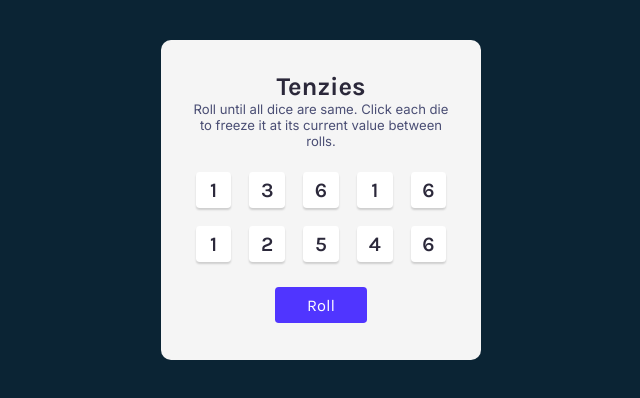
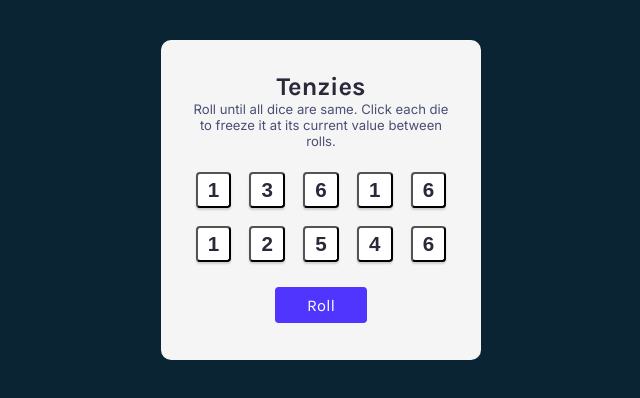
Before and after one commit to nyanxx/tenzies, a React (Vite) app: page / in a window 1280 px wide. Shown: the top 398 px of the page, without its empty margins (319-959 px from the left). Built offline with nearby package versions, Linux system fonts and the light colour scheme.

Commit message:
Done: Tenzies - Accessibility Improvements

```diff
--- a/src/Die.jsx
+++ b/src/Die.jsx
@@ -3,7 +3,6 @@ import React from "react";
 export default function Die(props) {
   function handleClick() {
     props.hold(props.dieProperty.id);
-    console.log(props.dieProperty);
   }
 
   const style = {
@@ -11,8 +10,14 @@ export default function Die(props) {
   };
 
   return (
-    <div className="die" style={style} onClick={handleClick}>
+    <button
+      className="die"
+      style={style}
+      onClick={handleClick}
+      // aria-pressed={props.dieProperty.isHeld}
+      aria-label={`Die with value ${props.dieProperty.value} ${props.dieProperty.isHeld ? "is held" : "not held"} `}
+    >
       {props.dieProperty.value}
-    </div>
+    </button>
   );
 }
--- a/src/DieBlock.jsx
+++ b/src/DieBlock.jsx
@@ -2,8 +2,28 @@ import React from "react";
 import Die from "./Die";
 import { nanoid } from "nanoid";
 import Confetti from "react-confetti";
+import { useEffect } from "react";
 
 export default function DieBlock() {
+  /**
+   * Tenzies: Accessibility Improvements
+   * Challenge:
+   * Make it so when the game is over, the "New Game" button
+   * automatically receives keyboard focus so keyboard users
+   * can easily trigger that button without having to tab
+   * through all the dice first.
+   *
+   * Hints:
+   * 1. Focusing a DOM element with the DOMNode.focus() method
+   *    requires accessing the native DOM node. What tool have
+   *    we learned about that allows us to do that?
+   *
+   * 2. Automatically calling the .focus() on a DOM element when
+   *    the game is won requires us to synchronize the local
+   *    `gameWon` variable with an external system (the DOM). What
+   *    tool have we learned about that allows us to do that?
+   */
+
   function generateDicePropertyArray() {
     return Array.from({ length: 10 }).map(() => {
       return {
@@ -32,13 +52,7 @@ export default function DieBlock() {
     );
   }
 
-  /**
-   * Tenzies: New game
-   * Challenge: Allow the user to play a new game when the
-   * button is clicked and they've already won
-   */
-
-  function roleDice() {
+  function rollDice() {
     if (gameWon) {
       console.log("New game started");
       setDiePropertiesArray(generateDicePropertyArray());
@@ -63,11 +77,25 @@ export default function DieBlock() {
     />
   ));
 
+  const rollButton = React.useRef("null");
+  useEffect(() => {
+    gameWon && rollButton.current.focus();
+  }, [gameWon]);
+
   return (
     <>
       {gameWon && <Confetti />}
+      {gameWon && (
+        <div aria-live="polite" className="screen-reader-only">
+          You won the game, congratulation!
+        </div>
+      )}
       <div className="die-buttons-block">{dieElements}</div>
-      <button onClick={roleDice} className="roll-newgame-button">
+      <button
+        ref={rollButton}
+        onClick={rollDice}
+        className="roll-newgame-button"
+      >
         {gameWon ? "New Game" : "Roll"}
       </button>
     </>
```
